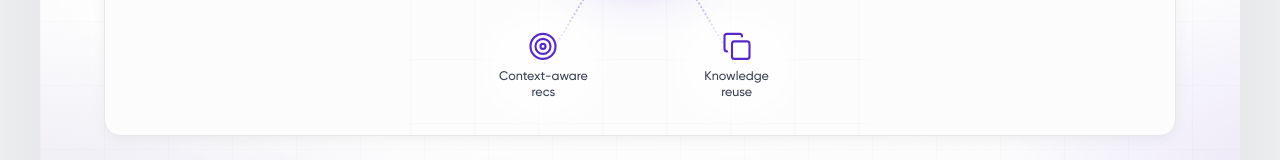
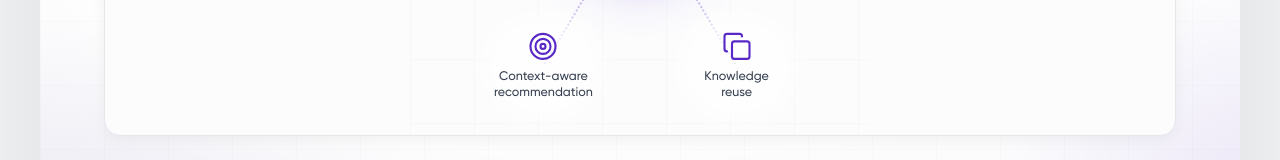
Before and after one commit to yuvabe-ai-labs/proposal-chlorophyll, a Next.js app: page / in a window 1280 px wide. Shown: the part 10667-10827 px from the top of the page. Built offline with nearby package versions, Linux system fonts and the light colour scheme; a web font is replaced by a local one.

Commit message:
copy changes

```diff
--- a/src/components/Pieces.tsx
+++ b/src/components/Pieces.tsx
@@ -24,7 +24,7 @@ const KK_CAPS: Capability[] = [
   { label: "Brand memory", Icon: Archive },
   { label: "Asset intelligence", Icon: Palette },
   { label: "Knowledge retrieval", Icon: Search },
-  { label: "Context-aware recs", Icon: Target },
+  { label: "Context-aware recommendation", Icon: Target },
   { label: "Knowledge reuse", Icon: Copy },
 ];
 
```
